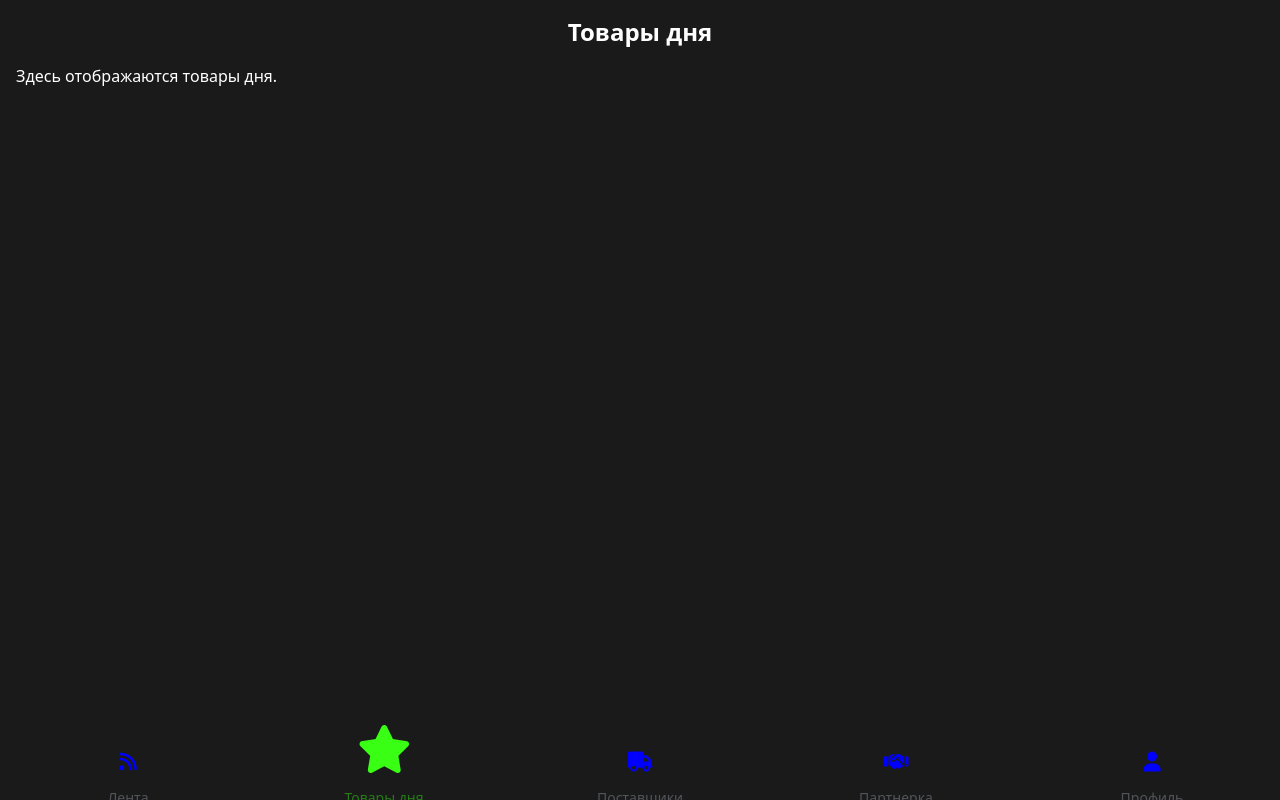
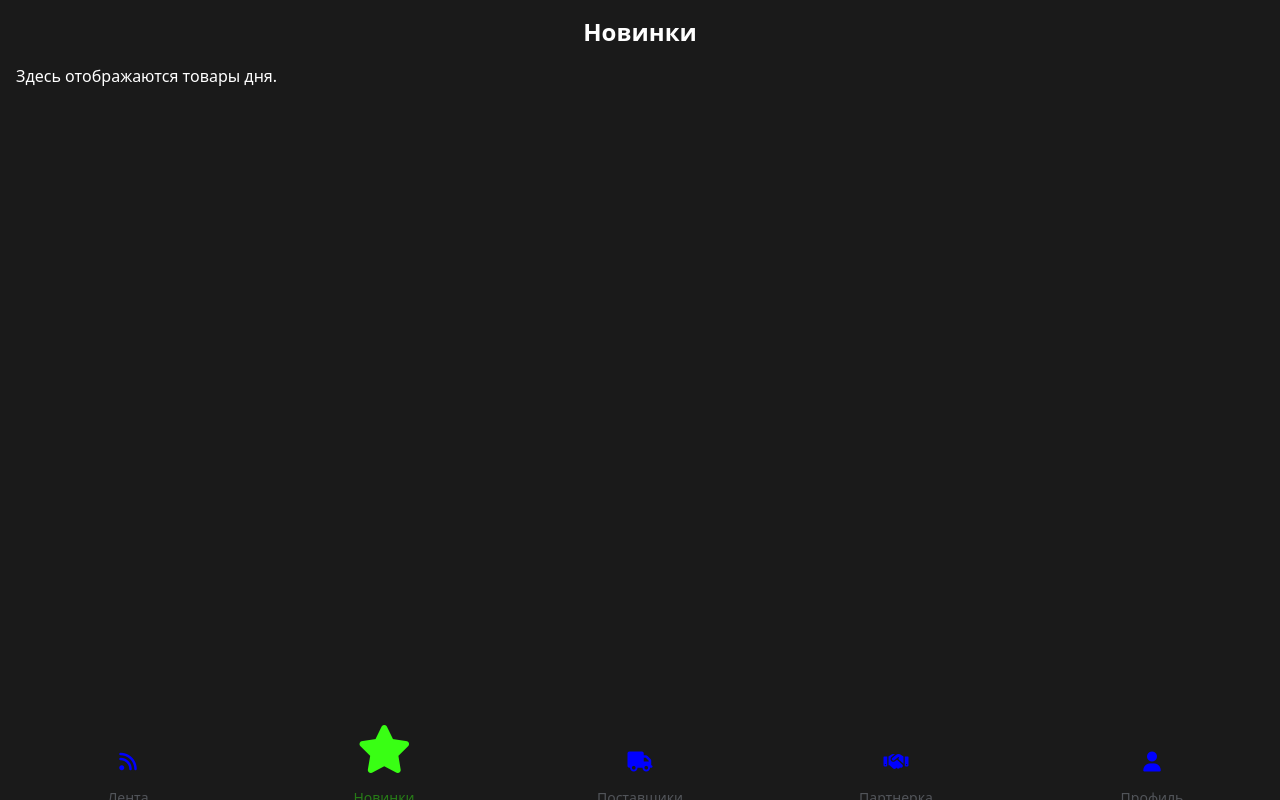
Before and after one commit to LBoy2006/fletapp1, a Vue app: page / in a window 1280 px wide. Built offline with nearby package versions, Linux system fonts and the light colour scheme.

Commit message:
Update App.vue

```diff
--- a/src/App.vue
+++ b/src/App.vue
@@ -53,7 +53,7 @@ import { userData } from './state';
 const translations = {
   ru: {
     feed: 'Лента',
-    finds: 'Товары дня',
+    finds: 'Новинки',
     suppliers: 'Поставщики',
     affiliate: 'Партнерка',
     profile: 'Профиль',
```
